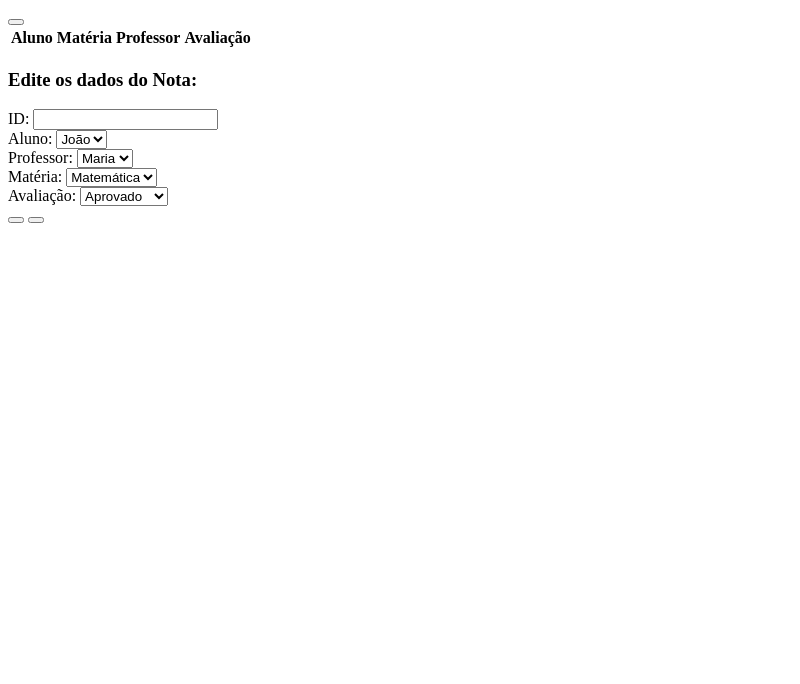
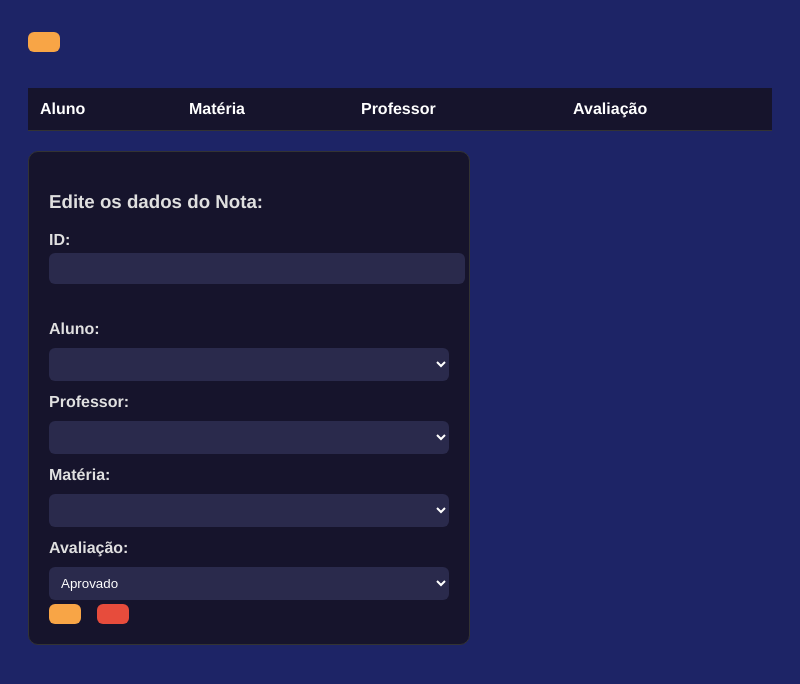
Before and after one commit to TonasP/ELECTRONCSS, an Electron app: page 14052025 - original/src/notas/nota.html in a window 800 px wide. Drawn offline with nearby package versions, Linux system fonts and the light colour scheme; no server answers.

Commit message:
Add files via upload

```diff
--- a/14052025 - original/package.json
+++ b/14052025 - original/package.json
@@ -4,7 +4,7 @@
   "main": "main.js",
   "scripts": {
     "test": "echo \"Error: no test specified\" && exit 1",
-    "start": "electron ."
+    "start": "set NODE_ENV=development && electron ."
   },
   "keywords": [],
   "author": "",
--- a/14052025 - original/src/aluno/aluno.css
+++ b/14052025 - original/src/aluno/aluno.css
@@ -1,5 +1,5 @@
 body {
-    background-color: #121212;
+    background-color: #1d2466;
     color: #e0e0e0;
     font-family: 'Helvetica Neue', sans-serif;
     padding: 20px;
@@ -17,62 +17,71 @@ th, td {
 }
 
 th {
-    background-color: #1f1f1f;
+    background-color: #16142c;
     color: #ffffff;
 }
 
 td {
-    background-color: #1a1a1a;
+    background-color: #16142c;
 }
 
 tr:hover td {
-    transition: 0.2s ;
+    transition: 0.2s ease;
     transform: scale(1.05);
-    background-color: #2c2c2c;
-
+    background-color: #05042b;
 }
 
 button {
-    background-color: #bb86fc;
+    background-color: #f8a546;
     color: black;
     border: none;
     padding: 10px 16px;
-    border-radius: 4px;
+    border-radius: 6px;
     cursor: pointer;
 }
 
 button:hover {
-    background-color: #9a67ea;
-    transition: 0.2s ;
+    background-color: #ff8800;
+    transition: 0.2s ease;
     transform: scale(1.05);
 }
 
 #modal {
-    background-color: #1f1f1f;
+    background-color: #16142c;
     padding: 20px;
-    margin-top: 20px;
+    margin-top: 30px;
+    border-radius: 10px;
+    border: 1px solid #333;
+    box-shadow: 0 0 10px #00000088;
+    max-width: 400px;
+}
+
+#modal h3 {
+    margin-bottom: 20px;
+    color: #f8a546;
+}
+
+label {
+    display: block;
+    margin-bottom: 10px;
+}
+
+input {
+    width: 100%;
+    padding: 10px;
+    margin-top: 5px;
     border-radius: 6px;
-    border: 1px solid #333;
+    border: 1px solid #444;
+    background-color: #1a1a2e;
+    color: #fff;
+    font-size: 14px;
 }
-#aluno-id, #aluno-nome, #aluno-matricula{
-    display:grid;
-    border-radius: 10px;
-    cursor:text
 
+#btn-incluir {
+    margin-top: 40px;
+    margin-bottom: 10px;
 }
-#btn-incluir{
-    background-color: #bb86fc;
-    color: black;
-    border: none;
-    padding: 10px 20px;
-    border-radius: 6px;
-    cursor: pointer;
+
+#btn-excluir {
+    margin-left: 10px;
 }
-#btn-incluir:hover{
-      background-color: #9a67ea;
-    transition: 0.2s ;
-    transform: scale(1.05);
-}
-#btn-excluir{
-    margin-left:40px
-}
--- a/14052025 - original/src/curso/curso.css
+++ b/14052025 - original/src/curso/curso.css
@@ -26,11 +26,9 @@ td {
 }
 
 tr:hover td {
-    transition: 0.2s ease ;
+    transition: 0.2s ease;
     transform: scale(1.05);
     background-color: #05042b;
-
-
 }
 
 button {
@@ -38,42 +36,51 @@ button {
     color: black;
     border: none;
     padding: 10px 16px;
-    border-radius: 4px;
+    border-radius: 6px;
     cursor: pointer;
 }
 
 button:hover {
     background-color: #ff8800;
-    transition: 0.2s ;
+    transition: 0.2s ease;
     transform: scale(1.05);
 }
 
 #modal {
     background-color: #16142c;
     padding: 20px;
-    margin-top: 20px;
+    margin-top: 30px;
+    border-radius: 10px;
+    border: 1px solid #333;
+    box-shadow: 0 0 10px #00000088;
+    max-width: 400px;
+}
+
+#modal h3 {
+    margin-bottom: 20px;
+    color: #f8a546;
+}
+
+label {
+    display: block;
+    margin-bottom: 10px;
+}
+
+input {
+    width: 100%;
+    padding: 10px;
+    margin-top: 5px;
     border-radius: 6px;
-    border: 1px solid #333;
+    border: 1px solid #444;
+    background-color: #1a1a2e;
+    color: #fff;
+    font-size: 14px;
 }
-#curso-id, #curso-nome, #curso-descricao{
-    display:grid;
-    border-radius: 10px;
-    cursor:text
 
+#btn-incluir {
+    margin-bottom: 10px;
 }
-#btn-incluir{
-    background-color: #f8a546;
-    color: black;
-    border: none;
-    padding: 10px 20px;
-    border-radius: 6px;
-    cursor: pointer;
+
+#btn-excluir {
+    margin-left: 10px;
 }
-#btn-incluir:hover{
-      background-color:  #ff8800;
-    transition: 0.2s ;
-    transform: scale(1.05);
-}
-#btn-excluir{
-    margin-left:40px
-}
--- a/14052025 - original/src/db.js
+++ b/14052025 - original/src/db.js
@@ -4,7 +4,7 @@ const pool = new Pool({
   user: 'postgres',         // <- substitua pelo seu usuário do PostgreSQL
   host: 'localhost',
   database: 'novo',       // <- substitua pelo nome do seu banco de dados
-  password: '123456',       // <- substitua pela senha correta
+  password: '1234',       // <- substitua pela senha correta
   port: 5432,                  // porta padrão do PostgreSQL
 });
 
--- a/14052025 - original/src/materia/materia.css
+++ b/14052025 - original/src/materia/materia.css
@@ -26,11 +26,9 @@
 }
 
 tr:hover td {
-        transition: 0.2s ease ;
+    transition: 0.2s ease;
     transform: scale(1.05);
     background-color: #05042b;
-
-
 }
 
 button {
@@ -38,49 +36,51 @@
     color: black;
     border: none;
     padding: 10px 16px;
-        border-radius: 4px;
+    border-radius: 6px;
     cursor: pointer;
 }
 
 button:hover {
     background-color: #ff8800;
-        transition: 0.2s ;
+    transition: 0.2s ease;
     transform: scale(1.05);
 }
 
 #modal {
     background-color: #16142c;
     padding: 20px;
-        margin-top: 20px;
+    margin-top: 30px;
+    border-radius: 10px;
+    border: 1px solid #333;
+    box-shadow: 0 0 10px #00000088;
+    max-width: 400px;
+}
+
+#modal h3 {
+    margin-bottom: 20px;
+    color: #f8a546;
+}
+
+label {
+    display: block;
+    margin-bottom: 10px;
+}
+
+input, select {
+    width: 100%;
+    padding: 10px;
+    margin-top: 5px;
     border-radius: 6px;
-        border: 1px solid #333;
+    border: 1px solid #444;
+    background-color: #1a1a2e;
+    color: #fff;
+    font-size: 14px;
 }
-    #materia-id, #materia-nome, #materia-descricao,#materia-curso-id{
-        display:grid;
-        border-radius: 10px;
-        cursor:text
 
+#btn-incluir {
+    margin-bottom: 10px;
 }
-    #btn-incluir{
-        background-color: #f8a546;
-        color: black;
-        border: none;
-        padding: 10px 20px;
-        border-radius: 6px;
-        cursor: pointer;
+
+#btn-excluir {
+    margin-left: 10px;
 }
-    #btn-incluir:hover{
-        background-color:  #ff8800;
-        transition: 0.2s ;
-        transform: scale(1.05);
-    }
-    #btn-excluir{
-        margin-left:40px
-    }
-    #materia-curso-id{
-    background: linear-gradient(90deg, #fda863, #ee782a);
-    background-color:#ee782afd;
-    border-radius: 10px;
-
-
-    }
--- a/14052025 - original/src/notas/nota.css
+++ b/14052025 - original/src/notas/nota.css
@@ -0,0 +1,103 @@
+body {
+    background-color: #1d2466;
+    color: #e0e0e0;
+    font-family: 'Helvetica Neue', sans-serif;
+    padding: 20px;
+}
+
+table {
+    width: 100%;
+    border-collapse: collapse;
+    margin-top: 20px;
+}
+
+th, td {
+    padding: 12px;
+    border-bottom: 1px solid #333;
+    text-align: left;
+}
+
+th {
+    background-color: #16142c;
+    color: #ffffff;
+}
+
+td {
+    background-color: #16142c;
+}
+
+tr:hover td {
+    transition: 0.2s;
+    transform: scale(1.02);
+    background-color: #05042b;
+}
+
+button {
+    background-color: #f8a546;
+    color: black;
+    border: none;
+    padding: 10px 16px;
+    border-radius: 6px;
+    cursor: pointer;
+    font-weight: bold;
+    display: inline-flex;
+    align-items: center;
+    gap: 6px;
+}
+
+button:hover {
+    background-color: #ff8800;
+    transition: 0.2s;
+    transform: scale(1.05);
+}
+
+#btn-incluir {
+    margin-bottom: 16px;
+}
+
+#modal {
+    background-color: #16142c;
+    padding: 20px;
+    margin-top: 20px;
+    border-radius: 10px;
+    border: 1px solid #333;
+    max-width: 400px;
+}
+
+#modal label {
+    display: block;
+    margin-top: 12px;
+    margin-bottom: 6px;
+    font-weight: bold;
+}
+
+#modal input[type="text"],
+#modal select {
+    width: 100%;
+    padding: 8px;
+    margin-top: 4px;
+    border-radius: 6px;
+    border: none;
+    background-color: #2a2a4c;
+    color: #fff;
+}
+
+#btn-excluir {
+    margin-left: 12px;
+    background-color: #e74c3c;
+    color: white;
+}
+
+#btn-excluir:hover {
+    background-color: #c0392b;
+}
+
+i {
+    vertical-align: middle;
+}
+
+/* ícones no botão */
+button i {
+    width: 18px;
+    height: 18px;
+}
--- a/14052025 - original/src/notas/nota.html
+++ b/14052025 - original/src/notas/nota.html
@@ -39,17 +39,17 @@
         <br>
         <label for="aluno-nome">Aluno:</label>
         <select id="aluno-nome" name="aluno">
-            <option value="1">João</option>
+
         </select>
         <br>
         <label for="professor-nome">Professor:</label>
         <select id="professor-nome" name="professor">
-            <option value="2">Maria</option>
+
         </select>
         <br>
         <label for="materia-nome">Matéria:</label>
         <select id="materia-nome" name="materia">
-            <option value="6">Matemática</option>
+
         </select>
         <br>
         <label for="avaliacao">Avaliação:</label>
--- a/14052025 - original/src/notas/nota.js
+++ b/14052025 - original/src/notas/nota.js
@@ -13,16 +13,11 @@ botaoIncluir.addEventListener('click', limparDados);
 botaoSalvar.addEventListener('click', funcaoSalvar);
 botaoExcluir.addEventListener('click', excluirnota);
 
-function mostrarDetalhes(aluno, professor, id, avaliacao, materia) {
-    if (!modalIDnota || !dropdownAluno || !dropdownProfessor || !dropdownMateria || !dropdownAvaliacao) {
-        console.error("Um ou mais elementos esperados não existem no DOM.");
-        return;
-    }
-
-    modalIDnota.value = id;
-    dropdownAluno.value = aluno;
-    dropdownProfessor.value = professor;
-    dropdownMateria.value = materia;
+function mostrarDetalhes(alunoId, professorId, notaId, avaliacao, materiaId) {
+    modalIDnota.value = notaId;
+    dropdownAluno.value = alunoId;
+    dropdownProfessor.value = professorId;
+    dropdownMateria.value = materiaId;
     dropdownAvaliacao.value = avaliacao;
 }
 
@@ -36,12 +31,13 @@ async function funcaoSalvar() {
     const materiaId = dropdownMateria.value;
     const avaliacaoNota = dropdownAvaliacao.value;
 
-    if (!alunoId || !professorId || !materiaId || !avaliacaoNota) return;
 
     if (modalIDnota.value === '') {
-        await window.senacAPI.salvarNota(alunoId, professorId, materiaId, avaliacaoNota);
+        await window.senacAPI.salvarNota(professorId, alunoId, materiaId, avaliacaoNota);
+        limparDados()
     } else {
-        await window.senacAPI.alterarNota(alunoId, professorId, materiaId, avaliacaoNota, modalIDnota.value);
+        await window.senacAPI.alterarNota(professorId, alunoId,  materiaId, avaliacaoNota, modalIDnota.value);
+       limparDados()
     }
 
     await carregarnotas();
@@ -64,7 +60,6 @@ async function carregarnotas() {
     if (!listanotas || listanotas.length === 0) {
         const linha = document.createElement("tr");
         const celula = document.createElement("td");
-        celula.colSpan = 5;
         celula.textContent = "Sem dados";
         linha.appendChild(celula);
         tabelanota.appendChild(linha);
@@ -98,8 +93,17 @@ function criarLinhanota(nota) {
     const botao = document.createElement("button");
     botao.innerHTML = `<i data-lucide="edit"></i>`;
     botao.addEventListener("click", () => {
-        mostrarDetalhes(nota.aluno, nota.professor, nota.id, nota.avaliacao, nota.materia);
+        mostrarDetalhes(nota.aluno_id, nota.professor_id, nota.id, nota.avaliacao, nota.materia_id);
     });
+
+
+
+    const iconeIncluir = document.getElementById('iIncluir')
+    iconeIncluir.setAttribute('data-lucide', 'plus')
+    const iconeSalvar = document.getElementById('iSalvar')
+    iconeSalvar.setAttribute('data-lucide', 'save-all')
+    const iconeExcluir = document.getElementById('iExcluir')
+    iconeExcluir.setAttribute('data-lucide', 'trash2')
 
     celulaBotao.appendChild(botao);
     linha.appendChild(celulaBotao);
@@ -113,7 +117,7 @@ async function preencherDropdownAlunos() {
 
     alunos.forEach(aluno => {
         const option = document.createElement("option");
-        option.value = aluno.nome;
+        option.value = aluno.id;
         option.textContent = aluno.nome;
         dropdownAluno.appendChild(option);
     });
@@ -125,7 +129,7 @@ async function preencherDropdownProfessores() {
 
     professores.forEach(prof => {
         const option = document.createElement("option");
-        option.value = prof.nome;
+        option.value = prof.id;
         option.textContent = prof.nome;
         dropdownProfessor.appendChild(option);
     });
@@ -137,7 +141,7 @@ async function preencherDropdownMaterias() {
 
     materias.forEach(materia => {
         const option = document.createElement("option");
-        option.value = materia.nome;
+        option.value = materia.id;
         option.textContent = materia.nome;
         dropdownMateria.appendChild(option);
     });
--- a/14052025 - original/src/professor/prof.css
+++ b/14052025 - original/src/professor/prof.css
@@ -26,10 +26,9 @@ td {
 }
 
 tr:hover td {
-    transition: 0.2s ;
+    transition: 0.2s ease;
     transform: scale(1.05);
     background-color: #05042b;
-
 }
 
 button {
@@ -37,42 +36,51 @@ button {
     color: black;
     border: none;
     padding: 10px 16px;
-    border-radius: 4px;
+    border-radius: 6px;
     cursor: pointer;
 }
 
 button:hover {
     background-color: #ff8800;
-    transition: 0.2s ;
+    transition: 0.2s ease;
     transform: scale(1.05);
 }
 
 #modal {
     background-color: #16142c;
     padding: 20px;
-    margin-top: 20px;
+    margin-top: 30px;
+    border-radius: 10px;
+    border: 1px solid #333;
+    box-shadow: 0 0 10px #00000088;
+    max-width: 400px;
+}
+
+#modal h3 {
+    margin-bottom: 20px;
+    color: #f8a546;
+}
+
+label {
+    display: block;
+    margin-bottom: 10px;
+}
+
+input {
+    width: 100%;
+    padding: 10px;
+    margin-top: 5px;
     border-radius: 6px;
-    border: 1px solid #333;
+    border: 1px solid #444;
+    background-color: #1a1a2e;
+    color: #fff;
+    font-size: 14px;
 }
-#prof-id, #prof-nome, #prof-cpf{
-    display:grid;
-    border-radius: 10px;
-    cursor:text
 
+#btn-incluir {
+    margin-bottom: 10px;
 }
-#btn-incluir{
-    background-color: #f8a546;
-    color: black;
-    border: none;
-    padding: 10px 20px;
-    border-radius: 6px;
-    cursor: pointer;
+
+#btn-excluir {
+    margin-left: 10px;
 }
-#btn-incluir:hover{
-      background-color:  #ff8800;
-    transition: 0.2s ;
-    transform: scale(1.05);
-}
-#btn-excluir{
-    margin-left:40px
-}
```
Also changed, not shown: 14052025 - original/src/notas/notaDB.js (+32 -13 lines), 14052025 - original/src/preload.js (+4 -4 lines). Lines whose indentation alone changed are shown as unchanged.
